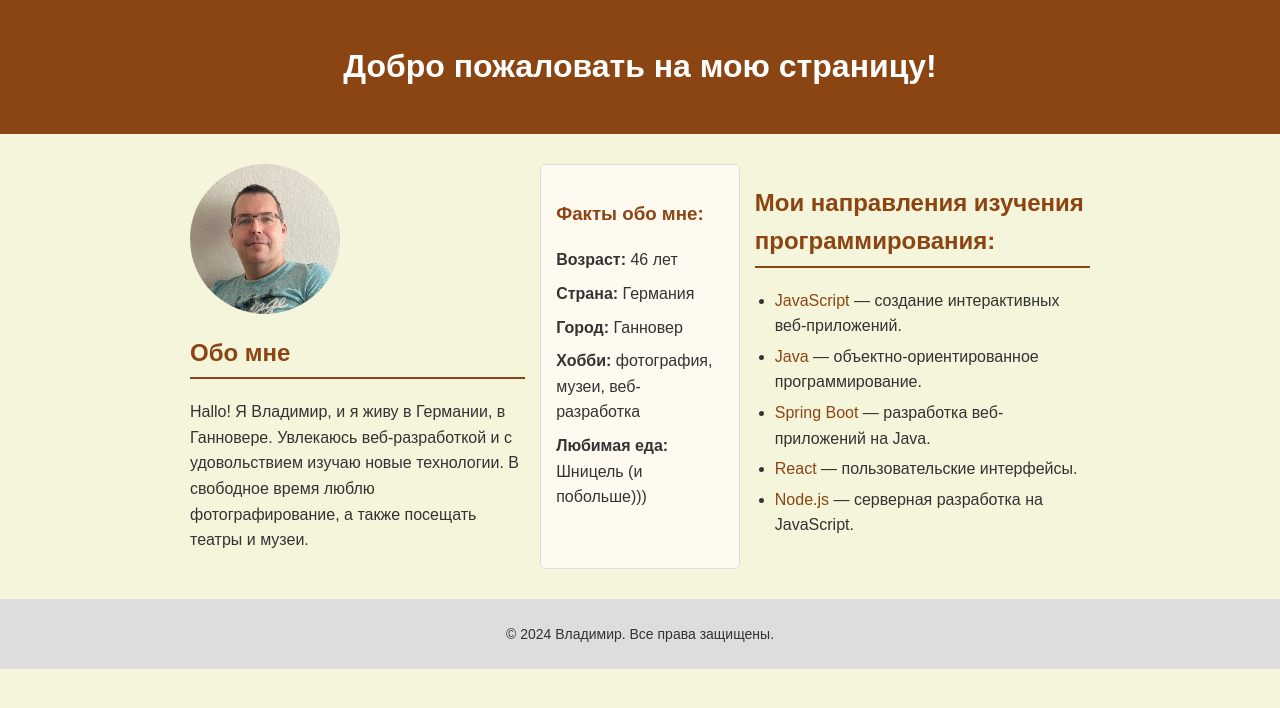
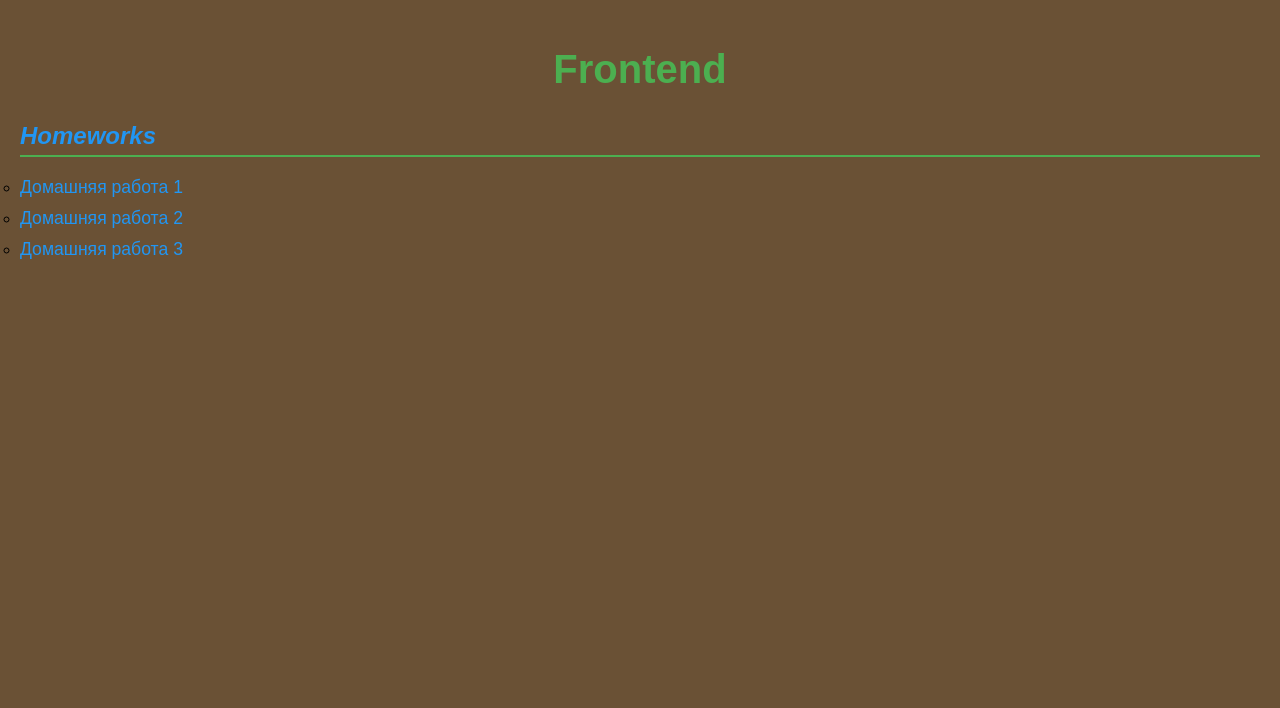
Before and after one commit to VladTca/frontend58, a plain HTML site: page homeworks/hw3/index.html in a window 1280 px wide. Drawn offline with Linux system fonts and the light colour scheme.

Commit message:
feat: add new personal webpage and restructure homework folder
Добавлена новая страница визитки с разметкой и стилизацией. Переработана структура папки домашних заданий и обновлены ссылки. Также произведена корректировка стилей для упрощения кода и улучшения дизайна.

```diff
--- /dev/null
+++ b/homeworks/hw3/hw33/styles.css
@@ -0,0 +1,91 @@
+body {
+    font-family: Arial, sans-serif;
+    background-color: #f5f5dc;
+    margin: 0;
+    padding: 0;
+    line-height: 1.6;
+    color: #333;
+}
+
+header {
+    padding: 20px;
+    text-align: center;
+    background-color: #8b4513;
+    color: #fff;
+}
+
+main {
+    display: flex;
+    justify-content: space-between;
+    max-width: 900px;
+    margin: 20px auto;
+    padding: 10px;
+    gap: 15px;
+}
+
+section {
+    flex: 2;
+}
+
+section img {
+    border-radius: 50%;
+    display: block;
+    margin-bottom: 15px;
+}
+
+h2 {
+    color: #8b4513;
+    border-bottom: 2px solid #8b4513;
+    padding-bottom: 5px;
+}
+
+.skills ul {
+    padding-left: 20px;
+}
+
+.skills li {
+    margin-bottom: 5px;
+}
+
+a {
+    color: #8b4513;
+    text-decoration: none;
+}
+
+a:hover {
+    text-decoration: underline;
+}
+
+aside {
+    flex: 1;
+    background-color: #fffaf0;
+    border: 1px solid #ddd;
+    padding: 15px;
+    border-radius: 5px;
+}
+
+aside h3 {
+    color: #8b4513;
+}
+
+aside ul {
+    list-style: none;
+    padding: 0;
+}
+
+aside li {
+    margin-bottom: 8px;
+}
+
+.label {
+    font-weight: bold;
+}
+
+footer {
+    text-align: center;
+    padding: 10px;
+    font-size: 14px;
+    background-color: #ddd;
+    color: #333;
+    margin-top: 20px;
+}
--- a/homeworks/hw3/index.html
+++ b/homeworks/hw3/index.html
@@ -1,54 +1,20 @@
 <!DOCTYPE html>
-<html lang="ru">
+<html lang="en">
 <head>
     <meta charset="UTF-8">
     <meta name="viewport" content="width=device-width, initial-scale=1.0">
-    <title>Визитка Владимира</title>
+    <title>Домашние работы</title>
     <link rel="stylesheet" href="styles.css">
 </head>
 <body>
+<h1>Frontend</h1>
 
-<header>
-    <h1>Добро пожаловать на мою страницу!</h1>
-</header>
+<h2>Homeworks</h2>
+<ul>
+    <li><a href="./hw31/index.html">Домашняя работа 1</a></li>
+    <li><a href="./hw32/index.html">Домашняя работа 2</a></li>
+    <li><a href="./hw33/index.html">Домашняя работа 3</a></li>
 
-<main>
-    <section class="about">
-        <img src="../hw1/mf1.jpg" alt="Фото Владимира" width="150" height="150">
-        <h2>Обо мне</h2>
-        <p>
-            Hallo! Я Владимир, и я живу в Германии, в Ганновере.
-            Увлекаюсь веб-разработкой и с удовольствием изучаю новые технологии. В свободное время люблю
-            фотографирование, а также посещать театры и музеи.
-        </p>
-    </section>
-
-    <aside>
-        <h3>Факты обо мне:</h3>
-        <ul>
-            <li><span class="label">Возраст:</span> 46 лет</li>
-            <li><span class="label">Страна:</span> Германия</li>
-            <li><span class="label">Город:</span> Ганновер</li>
-            <li><span class="label">Хобби:</span> фотография, музеи, веб-разработка</li>
-            <li><span class="label">Любимая еда:</span> Шницель (и побольше)))</li>
-        </ul>
-    </aside>
-
-    <section class="skills">
-        <h2>Мои направления изучения программирования:</h2>
-        <ul>
-            <li><a href="https://developer.mozilla.org/ru/docs/Web/JavaScript" target="_blank">JavaScript</a> — создание интерактивных веб-приложений.</li>
-            <li><a href="https://www.oracle.com/java/" target="_blank">Java</a> — объектно-ориентированное программирование.</li>
-            <li><a href="https://spring.io/projects/spring-boot" target="_blank">Spring Boot</a> — разработка веб-приложений на Java.</li>
-            <li><a href="https://reactjs.org/" target="_blank">React</a> — пользовательские интерфейсы.</li>
-            <li><a href="https://nodejs.org/" target="_blank">Node.js</a> — серверная разработка на JavaScript.</li>
-        </ul>
-    </section>
-</main>
-
-<footer>
-    <p>&copy; 2024 Владимир. Все права защищены.</p>
-</footer>
-
+</ul>
 </body>
 </html>
--- a/homeworks/hw3/styles.css
+++ b/homeworks/hw3/styles.css
@@ -1,91 +1,47 @@
+
 body {
-    font-family: Arial, sans-serif;
-    background-color: #f5f5dc;
+    font-family: 'Arial', sans-serif;
+    background-color: #6a5135;
+    color: #333;
     margin: 0;
-    padding: 0;
-    line-height: 1.6;
-    color: #333;
+    padding: 20px;
 }
 
-header {
-    padding: 20px;
+h1 {
     text-align: center;
-    background-color: #8b4513;
-    color: #fff;
-}
-
-main {
-    display: flex;
-    justify-content: space-between;
-    max-width: 900px;
-    margin: 20px auto;
-    padding: 10px;
-    gap: 15px;
-}
-
-section {
-    flex: 2;
-}
-
-section img {
-    border-radius: 50%;
-    display: block;
-    margin-bottom: 15px;
+    font-size: 2.5em;
+    margin-bottom: 20px;
+    color: #4CAF50;
 }
 
 h2 {
-    color: #8b4513;
-    border-bottom: 2px solid #8b4513;
+    font-size: 1.5em;
+    font-style: italic;
+    margin-top: 30px;
+    border-bottom: 2px solid #4CAF50;
     padding-bottom: 5px;
+    color: #2196F3;;
 }
 
-.skills ul {
-    padding-left: 20px;
+
+ul {
+    list-style: circle;
+    padding-left: 0;
+    color: #000000;
 }
 
-.skills li {
-    margin-bottom: 5px;
+
+li {
+    margin: 10px 0;
 }
 
 a {
-    color: #8b4513;
+    color: #2196F3;
     text-decoration: none;
+    font-size: 1.1em;
 }
 
 a:hover {
     text-decoration: underline;
+    color: #0b7dda;
 }
-
-aside {
-    flex: 1;
-    background-color: #fffaf0;
-    border: 1px solid #ddd;
-    padding: 15px;
-    border-radius: 5px;
-}
-
-aside h3 {
-    color: #8b4513;
-}
-
-aside ul {
-    list-style: none;
-    padding: 0;
-}
-
-aside li {
-    margin-bottom: 8px;
-}
-
-.label {
-    font-weight: bold;
-}
-
-footer {
-    text-align: center;
-    padding: 10px;
-    font-size: 14px;
-    background-color: #ddd;
-    color: #333;
-    margin-top: 20px;
-}
```
Also changed, not shown: homeworks/hw3/hw33/index.html (added, +54 -0 lines).
